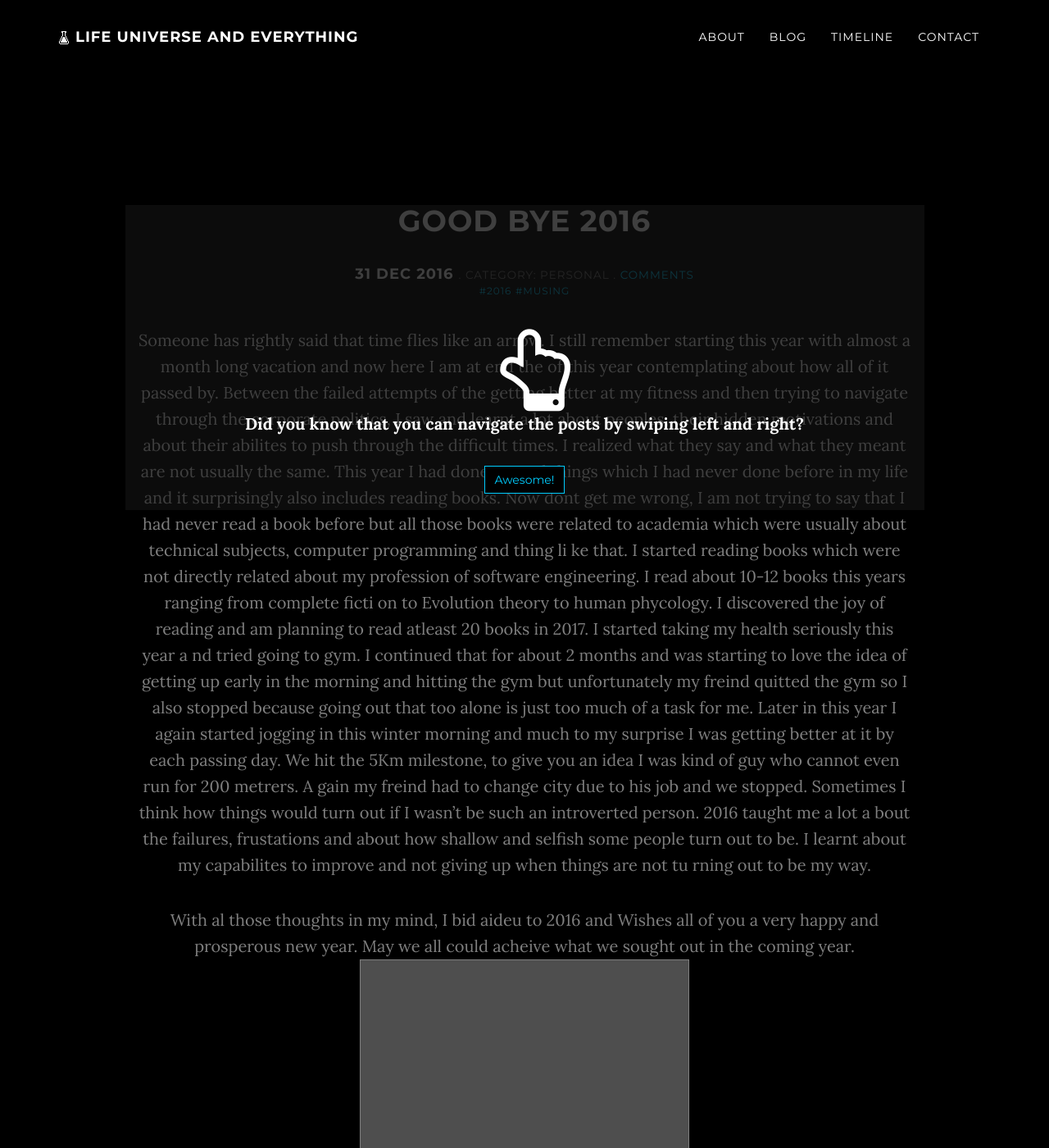
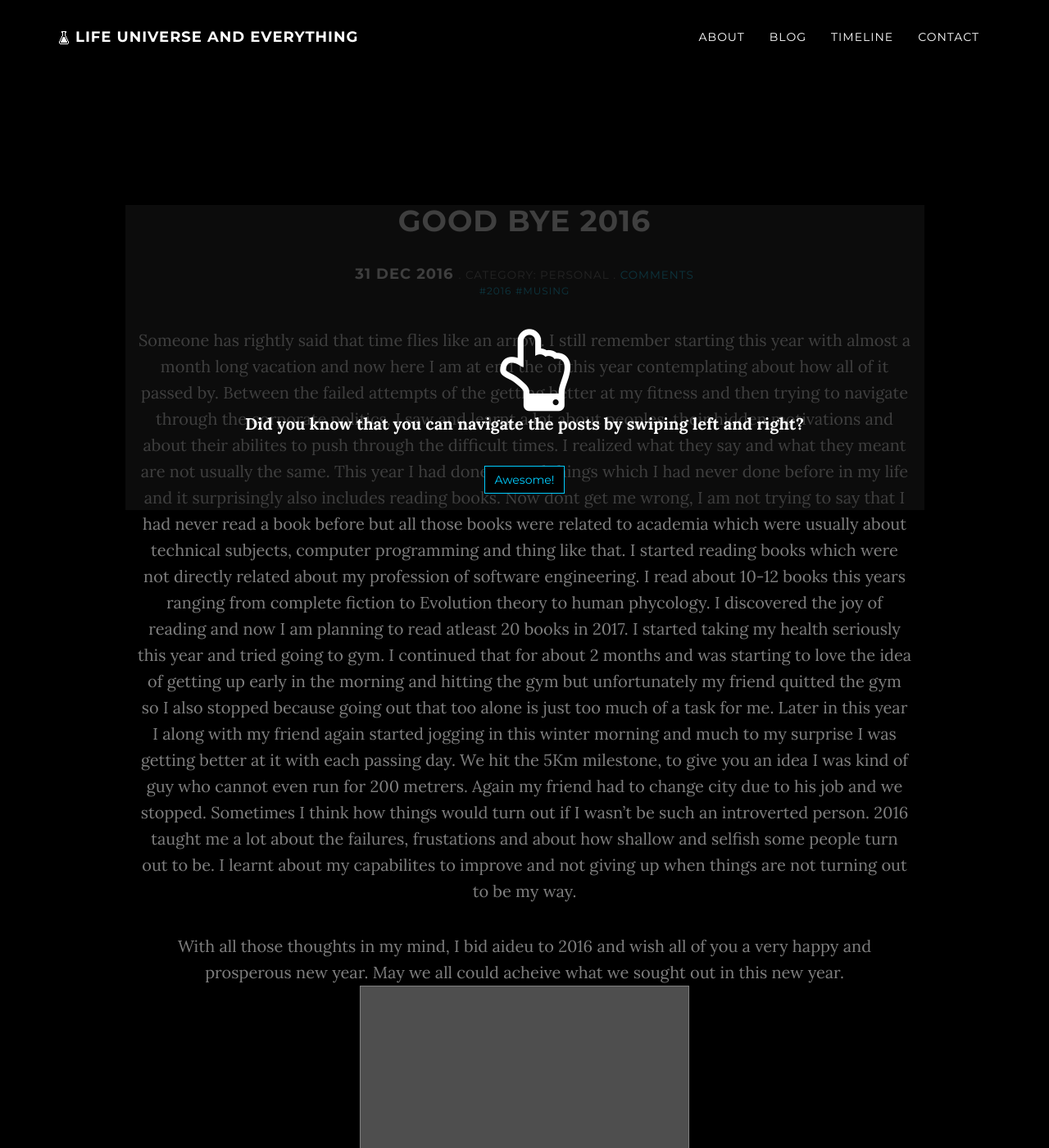
Before and after one commit to sjsupersumit/sjsupersumit.github.io, a Jekyll site: the page built from _posts/2016-12-31-good-bye-2016.md, in a window 1280 px wide and 1400 px high. Shown: the whole window at 82% size. Built offline with Jekyll 4.4.1, drawn with Linux system fonts in a browser that asks for light colours; nearby versions of some CDN libraries; comment, search, counter and statistics services are not loaded; a style sheet for code colours, icons or effects is not loaded.

Commit message:
Update 2016-12-31-good-bye-2016.md

```diff
--- a/_posts/2016-12-31-good-bye-2016.md
+++ b/_posts/2016-12-31-good-bye-2016.md
@@ -6,17 +6,22 @@ category: personal
 tags: [ '2016', 'musing' ]
 ---
 
-Someone has rightly said that time flies like an arrow. I still remember starting this year with almost a month long vacation and now here I am at end the of this year
-contemplating about how all of it passed by. Between the failed attempts of the getting better at my fitness and then trying to navigate through the corporate politics, I saw and learnt a lot about peoples, their hidden motivations and about their abilites to push through the difficult times. I realized what they say and what they meant are not usually the same. This year I had done several things which I had never done before in my life and it surprisingly also includes reading books. Now dont get me wrong, I am not
-trying to say that I had never read a book before but all those books were related to academia which were usually about technical subjects, computer programming and thing li
-ke that. I started reading books which were not directly related about my profession of software engineering. I read about 10-12 books this years ranging from complete ficti
-on to Evolution theory to human phycology. I discovered the joy of reading and am planning to read atleast 20 books in 2017. I started taking my health seriously this year a
-nd tried going to gym. I continued that for about 2 months and was starting to love the idea of getting up early in the morning and hitting the gym but unfortunately my
-freind quitted the gym so I also stopped because going out that too alone is just too much of a task for me. Later in this year I again started jogging in this winter morning
-and much to my surprise I was getting better at it by each passing day. We hit the 5Km milestone, to give you an idea I was kind of guy who cannot even run for 200 metrers. A
-gain my freind had to change city due to his job and we stopped. Sometimes I think how things would turn out if I wasn't be such an introverted person. 2016 taught me a lot a
-bout the failures, frustations and about how shallow and selfish some people turn out to be. I learnt about my capabilites to improve and not giving up when things are not tu
-rning out to be my way.
+Someone has rightly said that time flies like an arrow. I still remember starting this year with almost a month long vacation and now here
+I am at end the of this year contemplating about how all of it passed by. Between the failed attempts of the getting better at my fitness
+and then trying to navigate through the corporate politics, I saw and learnt a lot about peoples, their hidden motivations and about their
+abilites to push through the difficult times. I realized what they say and what they meant are not usually the same. This year I had done
+several things which I had never done before in my life and it surprisingly also includes reading books. Now dont get me wrong, I am not
+trying to say that I had never read a book before but all those books were related to academia which were usually about technical
+subjects, computer programming and thing like that. I started reading books which were not directly related about my profession of
+software engineering. I read about 10-12 books this years ranging from complete fiction to Evolution theory to human phycology. I
+discovered the joy of reading and now I am planning to read atleast 20 books in 2017. I started taking my health seriously this year and
+tried going to gym. I continued that for about 2 months and was starting to love the idea of getting up early in the morning and hitting
+the gym but unfortunately my friend quitted the gym so I also stopped because going out that too alone is just too much of a task for me.
+Later in this year I along with my friend again started jogging in this winter morning and much to my surprise I was getting better at it
+with each passing day. We hit the 5Km milestone, to give you an idea I was kind of guy who cannot even run for 200 metrers. Again my
+friend had to change city due to his job and we stopped. Sometimes I think how things would turn out if I wasn't be such an introverted
+person. 2016 taught me a lot about the failures, frustations and about how shallow and selfish some people turn out to be. I learnt about
+my capabilites to improve and not giving up when things are not turning out to be my way.
 <p>
-With al those thoughts in my mind, I bid aideu to 2016 and Wishes all of you a very happy and prosperous new year. May we all could acheive what we sought out in the coming year.
+With all those thoughts in my mind, I bid aideu to 2016 and wish all of you a very happy and prosperous new year. May we all could acheive what we sought out in this new year.
 <img src="{{ site.url }}/img/hny-2017.png" />
```
